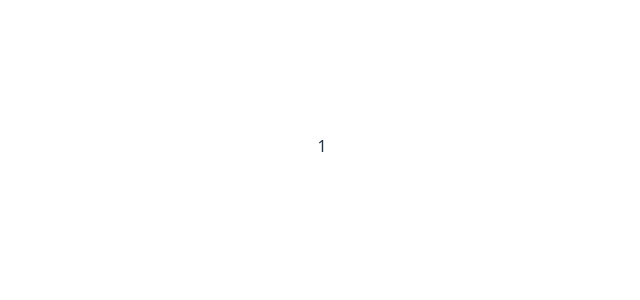
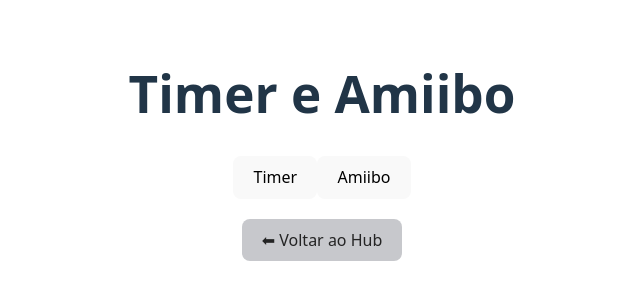
Before and after one commit to Marcelolinho/atividades-react, a React (Vite) app: page /02 in a window 1280 px wide. Shown: the part 254-554 px from the top of the page, without its empty margins (318-958 px from the left). Built offline with nearby package versions, Linux system fonts and the light colour scheme.

Commit message:
Atividade 02

```diff
--- a/package.json
+++ b/package.json
@@ -10,6 +10,7 @@
     "preview": "vite preview"
   },
   "dependencies": {
+    "axios": "^1.8.4",
     "react": "^19.0.0",
     "react-dom": "^19.0.0",
     "react-router-dom": "^7.4.1"
--- a/src/activities/02/Atividade02.tsx
+++ b/src/activities/02/Atividade02.tsx
@@ -1,7 +1,30 @@
+import { Route, Routes, useNavigate } from "react-router-dom";
+import TitleButton from "../components/TitleButton";
+import Timer from "./timer/Timer"
+import AmiboRequest from "./amibo/AmiboRequest"
 
 
-function Atividade02() {
-    return 1
+function Home02() {
+    const navigate = useNavigate();
+
+    return (
+      <>
+        <main>
+          <h1>Timer e Amiibo</h1>
+          <button onClick={() => navigate("timer")}>Timer</button>
+          <button onClick={() => navigate("amiibo")}>Amiibo</button>
+        </main>
+        <TitleButton />
+      </>
+    );
+  }
+
+export default function Atividade02() {
+    return (
+        <Routes>
+        <Route path="/" element={<Home02 />} />
+        <Route path="/timer" element={<Timer />} />
+        <Route path="/amiibo" element={<AmiboRequest />} />
+        </Routes>
+    );
 }
-
-export default Atividade02
--- /dev/null
+++ b/src/activities/02/amibo/AmiboRequest.tsx
@@ -0,0 +1,37 @@
+import { useEffect, useState } from "react"
+import axios from 'axios'
+import TitleButton from "../../components/TitleButton"
+
+export default function AmiboRequest() {
+    const [amiiboUrl, setAmiiboUrl] = useState('')
+
+    const amiibos = ["zelda", "mario", "kirby", "sonic"]
+
+    async function getImage() {
+        try {
+            const response = await axios.get(`https://www.amiiboapi.com/api/amiibo/?name=${amiibos[Math.ceil(Math.random() * amiibos.length)]}`)
+            setAmiiboUrl(response.data.amiibo[0].image)
+        } catch (e) {
+            console.log(e)
+        }
+    }
+
+    useEffect(() => {
+        getImage()
+
+        const intervalId = setInterval(() => {
+            getImage()
+        }, 10000)
+
+        return () => clearInterval(intervalId)
+    }, [])
+
+    return (
+        <>
+            <main>
+                <img src={amiiboUrl} alt="amiibo" />
+            </main>
+            <TitleButton />
+        </>
+    )
+}
--- /dev/null
+++ b/src/activities/02/timer/Timer.tsx
@@ -0,0 +1,27 @@
+import { useEffect, useState } from "react"
+import TitleButton from "../../components/TitleButton";
+
+
+export default function Timer() {
+    const [time, setTime] = useState(59)
+
+    useEffect(() => {
+        if (time <= 0) return;
+
+        const interval = setInterval(() => {
+            setTime((seconds) => seconds -1)
+        }, 1000)
+
+        return () => clearInterval(interval)
+    }, [time])
+
+    return (
+        <>
+            <main>
+                <h1>Timer</h1>
+                <h2>{time}</h2>
+            </main>
+            <TitleButton />
+        </>
+    )
+}
```
Also changed, not shown: 1 other file (tests, documents, lock files or other folders).
